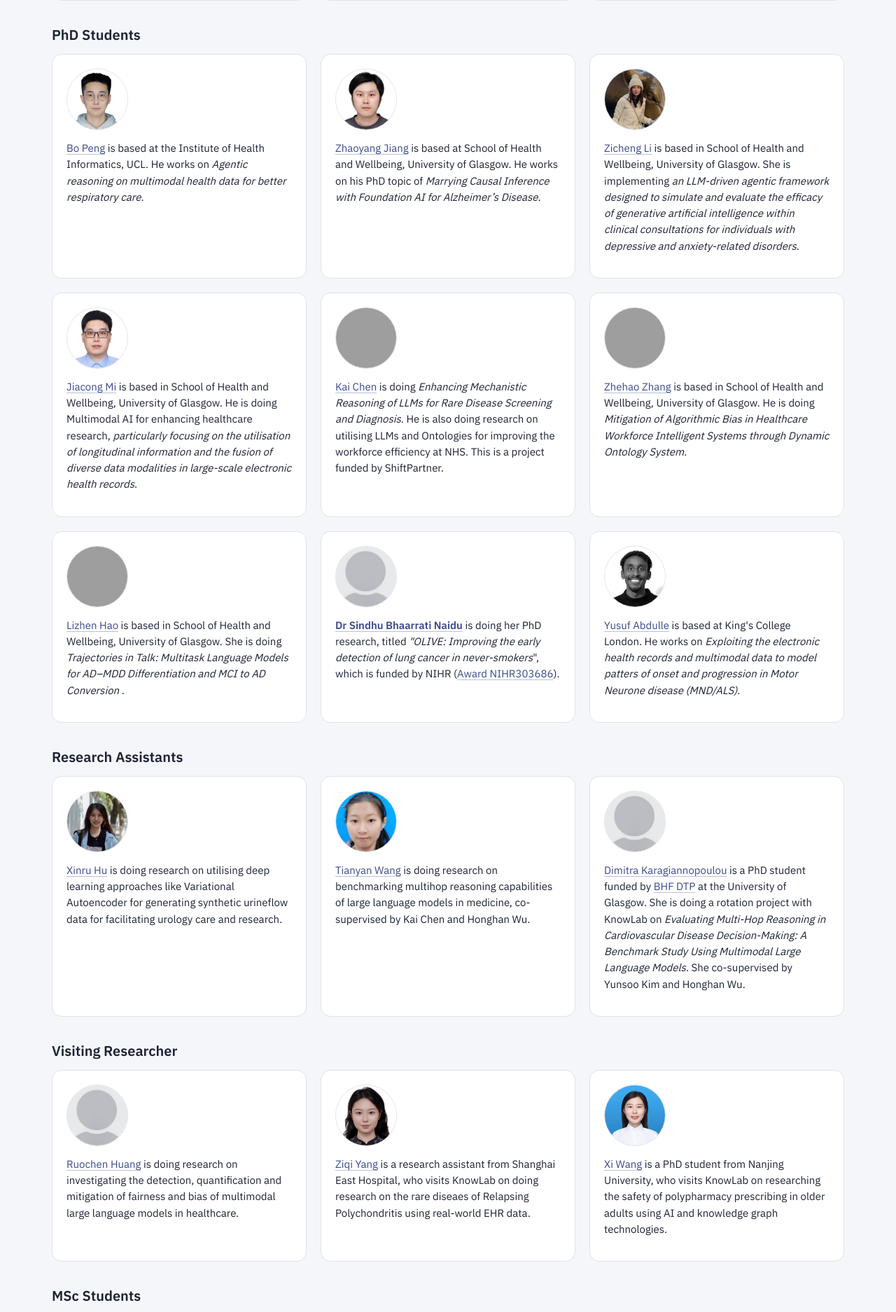
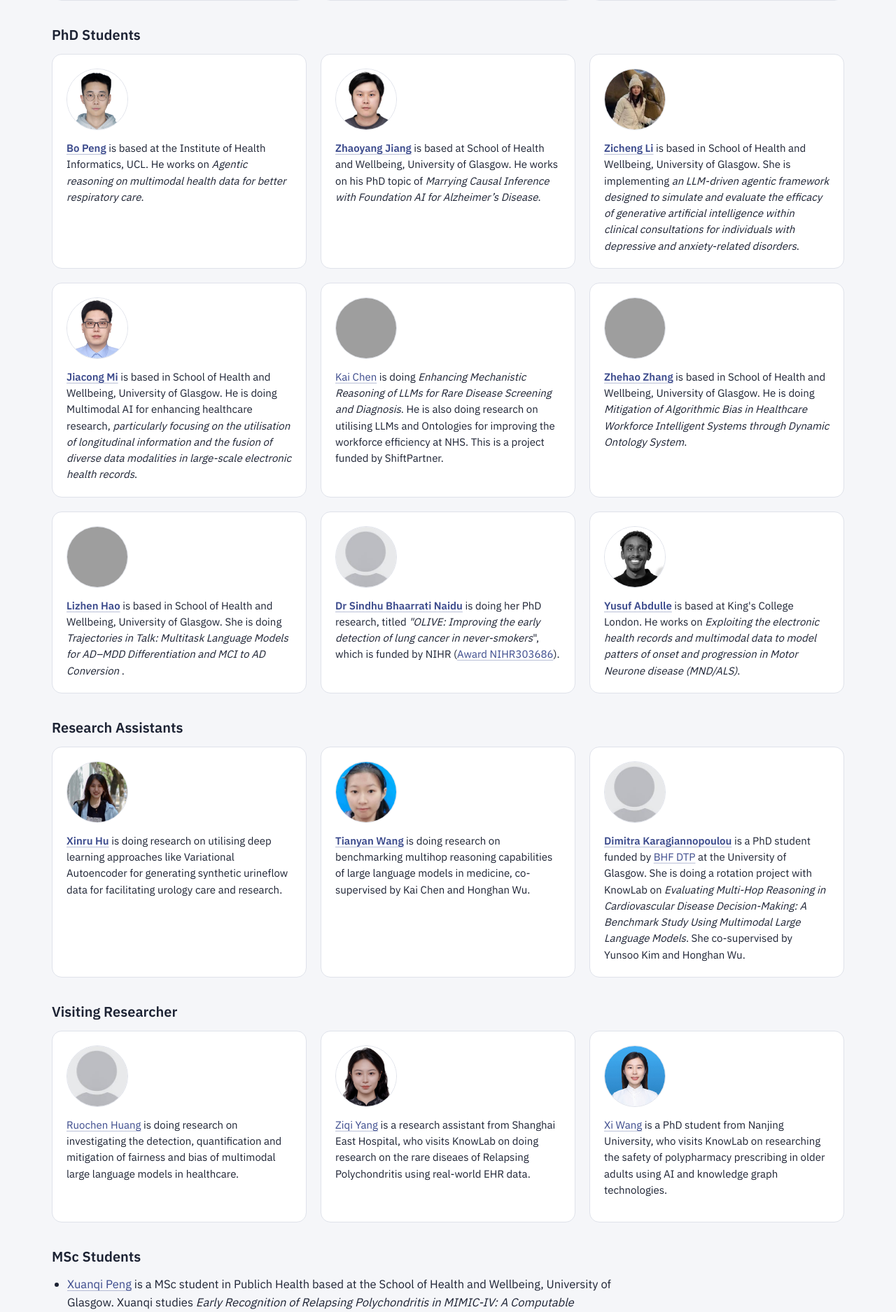
Before and after one commit to knowlab/knowlab.github.io, a Jekyll site: the page built from members.md, in a window 1280 px wide. Shown: the part 767-2642 px from the top of the page at 70% size. Built offline with Jekyll 4.4.1, drawn with Linux system fonts in a browser that asks for light colours; grey boxes are pictures that could not be loaded.

```diff
--- a/_includes/kl-head.html
+++ b/_includes/kl-head.html
@@ -10,4 +10,4 @@
 <link rel="preconnect" href="https://fonts.googleapis.com">
 <link rel="preconnect" href="https://fonts.gstatic.com" crossorigin>
 <link href="https://fonts.googleapis.com/css2?family=IBM+Plex+Sans:wght@400;500;600&family=Source+Serif+4:opsz,wght@8..60,500;8..60,600&display=swap" rel="stylesheet">
-<link rel="stylesheet" href="{{ site.baseurl }}/css/home.css">
+<link rel="stylesheet" href="{{ site.baseurl }}/css/home.css?v={{ site.time | date: "%s" }}">
--- a/members.md
+++ b/members.md
@@ -7,7 +7,7 @@ cover-image: gla-ucl-sketch.png
 
 <ul class="grid-list">
 <li>
-<img src="/img/pics/honghan-mj-sq.jpg" class="img_head"> <p/>
+<img src="/img/pics/honghan-mj-sq.jpg" class="img_head">
 <div class="links">
 <a href="https://www.gla.ac.uk/schools/healthwellbeing/staff/honghanwu/" target="_blank" rel="noopener">Profile</a>
 <a href="https://scholar.google.com/citations?user=e0j8MpAAAAAJ" target="_blank" rel="noopener">Scholar</a>
@@ -17,7 +17,7 @@ cover-image: gla-ucl-sketch.png
 <a id="hw" href="https://www.gla.ac.uk/schools/healthwellbeing/staff/honghanwu/#biography">Honghan Wu (吴鸿汉)</a> is a Professor of Health Informatics and AI, based in the School of Health and Wellbeing of the University of Glasgow,  where he is the AI strategy co-lead. Prof Wu is <a href="https://www.hdruk.ac.uk/research/regional-networks/health-data-research-uk-hdr-uk-scotland/">a co-director of Health Data Research Scotland</a>. He also is an honorary professor at Hong Kong University, <a href="https://profiles.ucl.ac.uk/78197"> an honorary associate professor</a> at Institute of Health Informatics, UCL, and a former <a href="https://www.turing.ac.uk/people/researchers/honghan-wu">Turing Fellow of The Alan Turing Institute</a>, UK's national institute for data science and artificial intelligence. Prof Wu holds a PhD in Computing Science. His current research focuses on machine learning, natural language processing, knowledge graph and their applications in medicine.
 </li>
 
-<li> <img src="/img/pics/profile_image_yk.jpg" alt="drawing" width="100" class="img_head"> <p/>
+<li> <img src="/img/pics/profile_image_yk.jpg" alt="drawing" width="100" class="img_head">
 <div class="links">
 <a href="https://scholar.google.com/citations?user=syKTylUAAAAJ&amp;hl=en" target="_blank" rel="noopener">Scholar</a>
 <a href="https://www.linkedin.com/in/yunsoo-kim-00637759/" target="_blank" rel="noopener">LinkedIn</a>
@@ -25,7 +25,7 @@ cover-image: gla-ucl-sketch.png
 <a id="YK" href="https://bluesky333.github.io/website/">Yunsoo Kim</a> is a research fellow based at UCL. He works on HDR UK's AI initatives including the <a href="https://gtr.ukri.org/projects?ref=UKRI2701">PAIR Project</a>. His research focuses on multimodal large language model in health data, particularly on applications for diagnosis and prognosis of neurodiseases such as dementia.
 </li>
 
-<li> <img src="/img/pics/xc.png" alt="drawing" width="100" class="img_head"> <p/>
+<li> <img src="/img/pics/xc.png" alt="drawing" width="100" class="img_head">
 <div class="links">
 <a href="https://orcid.org/0009-0008-4487-8444" target="_blank" rel="noopener">ORCID</a>
 <a href="https://www.linkedin.com/in/chao-xu-314295269/" target="_blank" rel="noopener">LinkedIn</a>
@@ -39,20 +39,20 @@ cover-image: gla-ucl-sketch.png
 ### PhD Students
 <ul class="grid-list">
 
-<li><img src="/img/pics/BPeng.jpg" class="img_head"> <p/><a id="BP" href="#BP">Bo Peng</a> is based at the Institute of Health Informatics, UCL. He
+<li><img src="/img/pics/BPeng.jpg" class="img_head"><a id="BP" href="#BP">Bo Peng</a> is based at the Institute of Health Informatics, UCL. He
     works on <i>Agentic reasoning on multimodal health data for
 better respiratory care</i>.
 </li>
 
-<li> <img src="/img/pics/zhaoyang.jpg" class="img_head"> <p/> <a id="jzy" href="#jzy">Zhaoyang Jiang</a> is based at School of Health and Wellbeing, University of Glasgow. He works on his PhD topic of <i>Marrying Causal Inference with Foundation AI for Alzheimer’s Disease</i>.
+<li> <img src="/img/pics/zhaoyang.jpg" class="img_head"> <a id="jzy" href="#jzy">Zhaoyang Jiang</a> is based at School of Health and Wellbeing, University of Glasgow. He works on his PhD topic of <i>Marrying Causal Inference with Foundation AI for Alzheimer’s Disease</i>.
 
 </li>
 
-<li> <img src="/img/pics/Image_zc.jpg" alt="drawing" width="100" class="img_head"> <p/>
+<li> <img src="/img/pics/Image_zc.jpg" alt="drawing" width="100" class="img_head">
         <a id="mjc">Zicheng Li</a> is based in School of Health and Wellbeing, University of Glasgow. She is implementing <i>an LLM-driven agentic framework designed to simulate and evaluate the efficacy of generative artificial intelligence within clinical consultations for individuals with depressive and anxiety-related disorders</i>.
 </li>
 
-<li> <img src="/img/pics/mjc.jpg" alt="drawing" width="100" class="img_head"> <p/>
+<li> <img src="/img/pics/mjc.jpg" alt="drawing" width="100" class="img_head">
         <a id="mjc">Jiacong Mi</a> is based in School of Health and Wellbeing, University of Glasgow. He is doing Multimodal AI for enhancing healthcare research, <i>particularly focusing on the utilisation of longitudinal information and the fusion of diverse data modalities in large-scale electronic health records</i>.
 </li>
 
@@ -60,11 +60,11 @@ better respiratory care</i>.
         <a id="Kai">Kai Chen</a> is doing <i>Enhancing Mechanistic Reasoning of LLMs for Rare Disease Screening and Diagnosis</i>. He is also doing research on utilising LLMs and Ontologies for improving the workforce efficiency at NHS. This is a project funded by ShiftPartner.
 </li>
 
-<li> <img src="/img/pics/ZHZ_IMG_7184.jpg" alt="drawing" width="100" class="img_head"> <p/>
+<li> <img src="/img/pics/ZHZ_IMG_7184.jpg" alt="drawing" width="100" class="img_head">
         <a id="zhz">Zhehao Zhang</a> is based in School of Health and Wellbeing, University of Glasgow. He is doing <i>Mitigation of Algorithmic Bias in Healthcare Workforce Intelligent Systems through Dynamic Ontology System</i>.
 </li>
 
-<li> <img src="/img/pics/hlz.JPG" alt="drawing" width="100" class="img_head"> <p/>
+<li> <img src="/img/pics/hlz.JPG" alt="drawing" width="100" class="img_head">
         <a id="zhz">Lizhen Hao</a> is based in School of Health and Wellbeing, University of Glasgow. She is doing <i> Trajectories in Talk: Multitask Language Models for AD–MDD Differentiation and MCI to AD Conversion </i>.
 </li>
 
@@ -74,7 +74,7 @@ better respiratory care</i>.
 
 
 
-<li> <img src="/img/pics/IMG_6382_Yusuf.jpg" alt="drawing" width="100" class="img_head"> <p/>
+<li> <img src="/img/pics/IMG_6382_Yusuf.jpg" alt="drawing" width="100" class="img_head">
         <a id="YA" href="https://yabdulle.github.io/">Yusuf Abdulle</a> is based at King's College London. He works on <i>Exploiting the electronic health records and multimodal data to model patters of onset and progression in Motor Neurone disease (MND/ALS)</i>.
 </li>
 
@@ -83,16 +83,16 @@ better respiratory care</i>.
 ### Research Assistants
 <ul class="grid-list">
 
-<li> <img src="/img/pics/xinru.png" alt="Xinru" width="100" class="img_head"> <p/>
+<li> <img src="/img/pics/xinru.png" alt="Xinru" width="100" class="img_head">
         <a id="Xinru">Xinru Hu</a> is doing research on utilising deep learning approaches like Variational Autoencoder for generating synthetic urineflow data for facilitating urology care and research.
 </li>
 
-<li> <img src="/img/pics/tyw-2025.jpg" alt="Tianyan" width="100" class="img_head"> <p/>
+<li> <img src="/img/pics/tyw-2025.jpg" alt="Tianyan" width="100" class="img_head">
         <a id="Tianyan">Tianyan Wang</a> is doing research on benchmarking multihop reasoning capabilities of large language models in medicine, co-supervised by Kai Chen and Honghan Wu.
 </li>
 
 
-<li> <img src="/img/pics/no-photo.png" alt="Dimitra" width="100" class="img_head"> <p/>
+<li> <img src="/img/pics/no-photo.png" alt="Dimitra" width="100" class="img_head">
         <a id="Dimitra">Dimitra Karagiannopoulou</a> is a PhD student funded by <a href="https://www.gla.ac.uk/postgraduate/doctoraltraining/bhf/">BHF DTP</a> at the University of Glasgow. She is doing a rotation project with KnowLab on <i>Evaluating Multi-Hop Reasoning in Cardiovascular Disease Decision-Making: A Benchmark Study Using Multimodal Large Language Models</i>. She co-supervised by Yunsoo Kim and Honghan Wu.
 </li>
 </ul>
```
